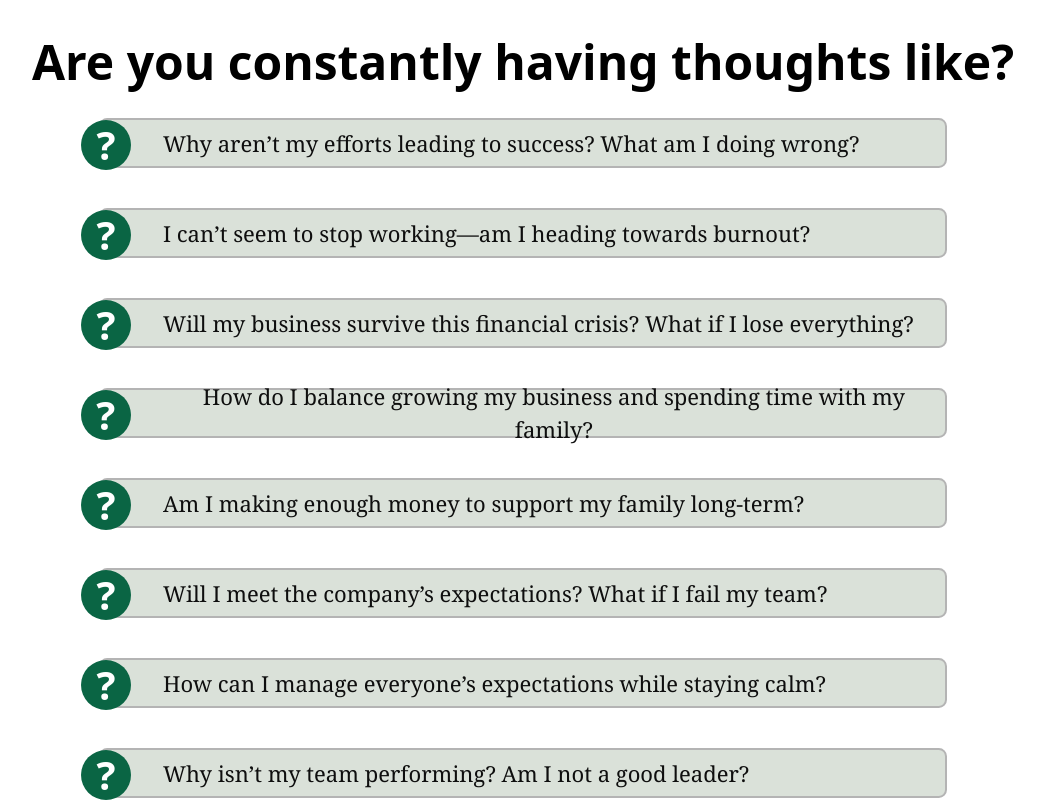
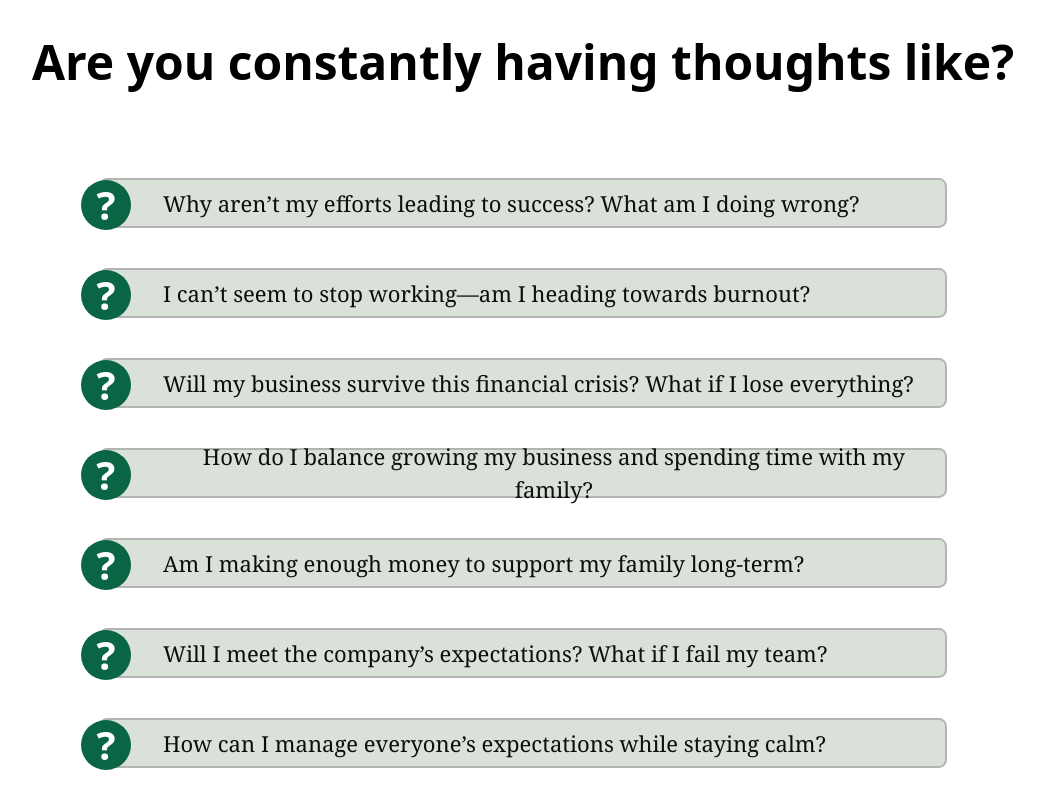
Before and after one commit to Qriocity-Company/1-club, a React (Create React App) app: page /1-1consultation in a window 1280 px wide. Shown: the part 798-1600 px from the top of the page, without its empty margins (117-1161 px from the left). Built offline with nearby package versions, Linux system fonts and the light colour scheme.

Commit message:
Update AdsPage.js

```diff
--- a/src/Pages/AdsPage.js
+++ b/src/Pages/AdsPage.js
@@ -161,7 +161,7 @@ const AdsPage = () => {
           <h1 className="text-[48px] font-bold ">
             Are you constantly having thoughts like?
           </h1>
-          <div className="flex flex-col justify-center items-center gap-10 ">
+          <div className="flex flex-col justify-center items-center gap-10 mt-[60px]">
             {thoughts?.map((item) => {
               return (
                 <div className="bg-[#DAE1D9] w-[848px] h-[50px] flex rounded-[8.17px] border-2 border-[#B4B4B4] ">
```
